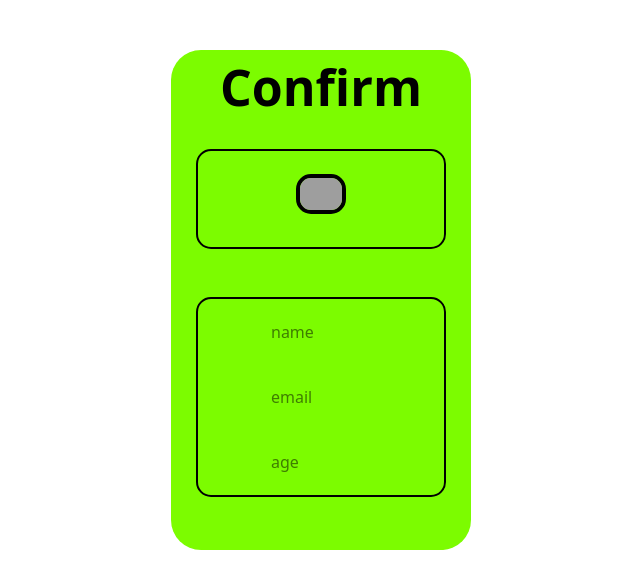
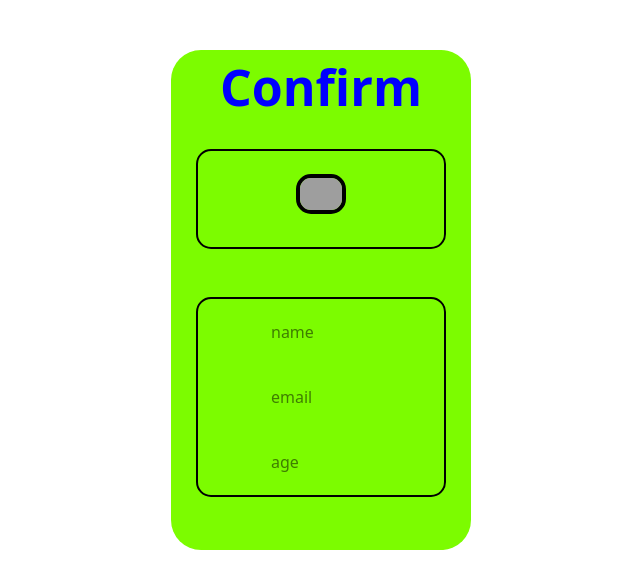
Before and after one commit to sheep12341234/2025-Sean-Y-Musicfinder, a SvelteKit app: page /Edit in a window 1280 px wide. In both pictures the pointer is over the button "Confirm". Shown: the top 588 px of the page, without its empty margins (319-959 px from the left). Built offline with nearby package versions, Linux system fonts and the light colour scheme; grey boxes are pictures that could not be loaded.

Commit message:
hovering buttons blue

```diff
--- a/src/routes/Browse/+page.svelte
+++ b/src/routes/Browse/+page.svelte
@@ -110,4 +110,7 @@
 	.circle:hover {
 		background-color: gray;
 	}
+	.Back:hover{
+		color: blue;
+	}
 </style>
--- a/src/routes/Edit/+page.svelte
+++ b/src/routes/Edit/+page.svelte
@@ -116,4 +116,7 @@
   display: flex;
   justify-content: center;
 }
+  .heading:hover {
+		color: blue;
+	}
 </style>
--- a/src/routes/Home/+page.svelte
+++ b/src/routes/Home/+page.svelte
@@ -17,7 +17,7 @@
 	<hr />
 	<div class="subheading">Good Morning!</div>
 	<p>Age: {user?.age}</p>
-	<a href="/Contact">Contact me</a>
+	<a class = "cont" href="/Contact">Contact me</a>
 	<div class="subclass-circular">
 		Favorites ^
 		<div class="drop">
@@ -102,4 +102,14 @@
 	.circle:hover {
 		background-color: gray;
 	}
+
+  .cont{
+
+  }
+  .cont:hover{
+    color:blue;
+  }
+  .Back:hover{
+    color: blue;
+  }
 </style>
--- a/src/routes/Signup/+page.svelte
+++ b/src/routes/Signup/+page.svelte
@@ -56,9 +56,13 @@
 		flex-wrap: wrap;
 	}
 
-	.heading {
+	.heading{
 		font-size: 50px;
 		font-weight: bold;
+	}
+
+  .heading:hover {
+		color: blue;
 	}
 
 	.small {
```
